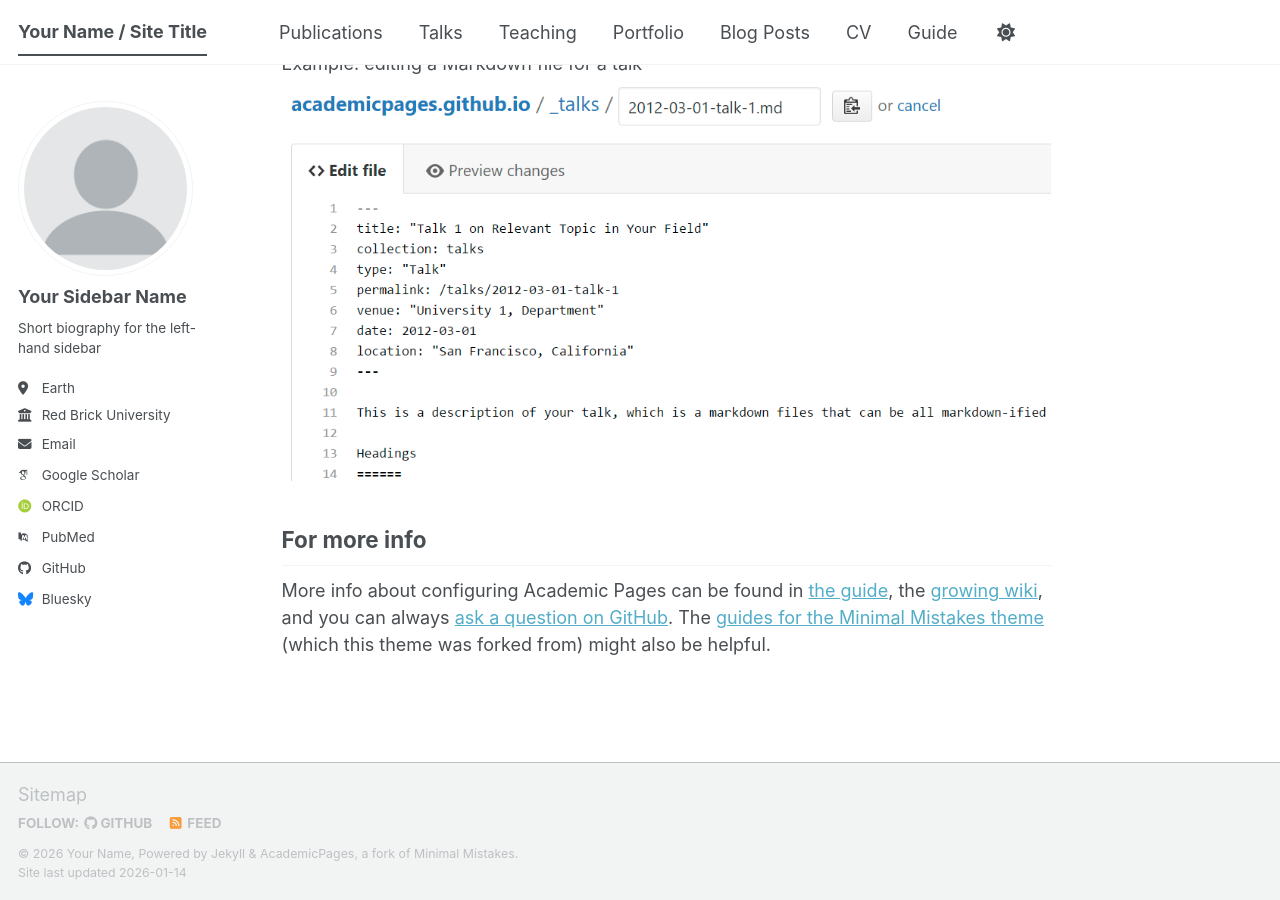
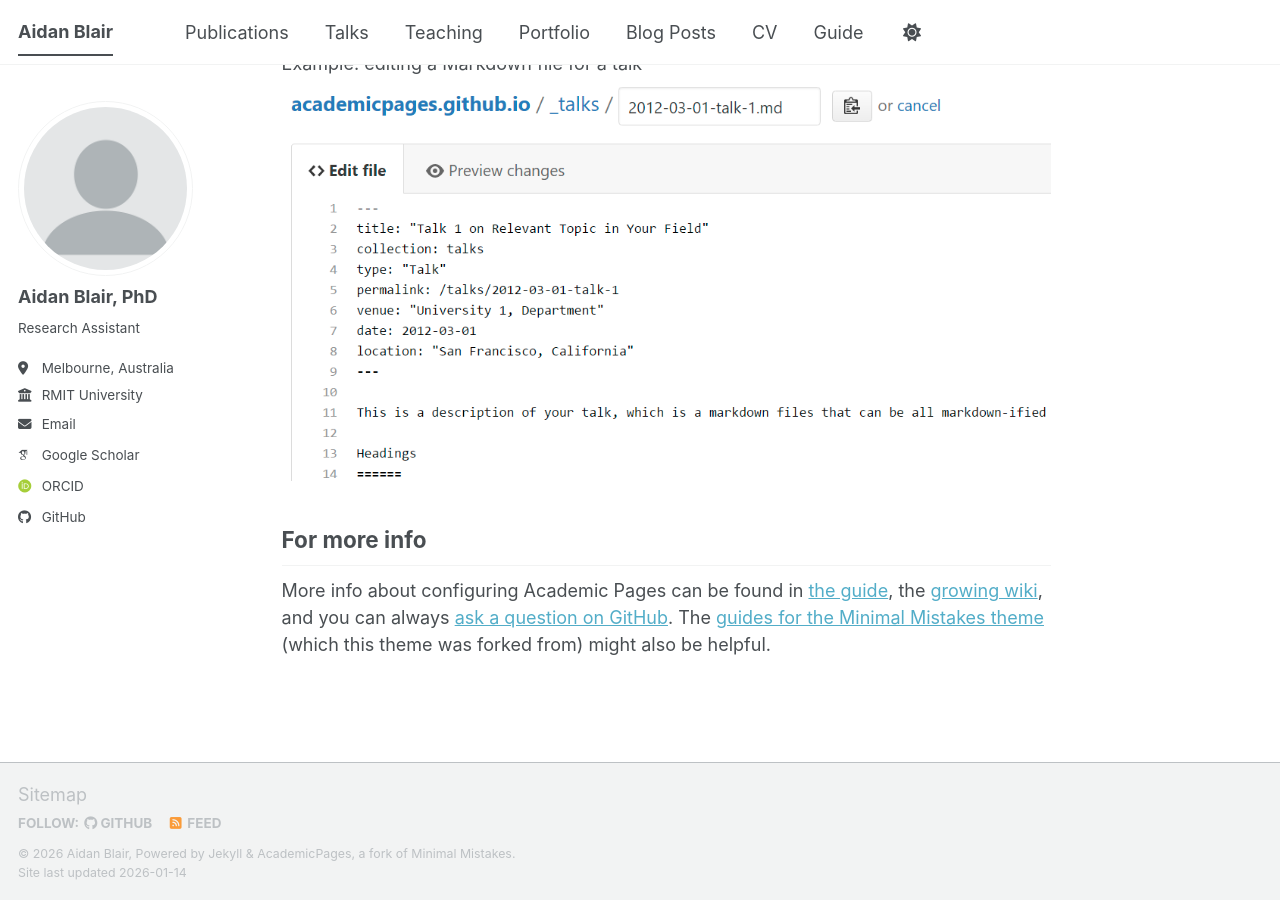
Before and after one commit to AidanBlair/AidanBlair.github.io, a Jekyll site: the page built from _pages/about.md, in a window 1280 px wide and 900 px high, scrolled down 2720 px. Built offline with Jekyll 4.4.1, drawn with Linux system fonts in a browser that asks for light colours; some web fonts are replaced; a script bundle is joined from its source files by our own code; library files that are not in the unit come from our copies.

Commit message:
Update _config.yml

```diff
--- a/_config.yml
+++ b/_config.yml
@@ -9,14 +9,14 @@
 # Basic Site Settings
 locale                   : "en-US"
 site_theme               : "default" # The available themes options are "default", "air", "sunrise", "mint", "dirt" and "contrast"
-title                    : "Your Name / Site Title"
+title                    : "Aidan Blair"
 title_separator          : "-"
-name                     : &name "Your Name"
-description              : &description "Your Name's academic portfolio"   # Update this with a general description of your site, this is the default if not overridden by a page
-url                      : https://academicpages.github.io # The base hostname & protocol for your site e.g. "https://[your GitHub username].github.io",
+name                     : &name "Aidan Blair"
+description              : &description "Aidan Blair's academic portfolio"   # Update this with a general description of your site, this is the default if not overridden by a page
+url                      : https://aidanblair.github.io # The base hostname & protocol for your site e.g. "https://[your GitHub username].github.io",
                                                            # or if you already have some other page hosted on Github then use "https://[your GitHub username].github.io/[Your Repo Name]"
 baseurl                  : "" # the subpath of your site, e.g. "/blog"
-repository               : "academicpages/academicpages.github.io"
+repository               : "AidanBlair/AidanBlair.github.io"
 
 # Site Author - The following control what appear as part of the author content on the side bar.
 #               If a field is blank the icon and link will not appear, otherwise it will be shown.
@@ -24,24 +24,24 @@ repository               : "academicpages/academicpages.github.io"
 author:
   # Biographic information
   avatar           : "profile.png"
-  name             : "Your Sidebar Name"
+  name             : "Aidan Blair, PhD"
   pronouns         : # example: "she/her"
-  bio              : "Short biography for the left-hand sidebar"
-  location         : "Earth"
-  employer         : "Red Brick University"
+  bio              : "Research Assistant"
+  location         : "Melbourne, Australia"
+  employer         : "RMIT University"
   uri              : # URL
-  email            : "none@example.org"
+  email            : "aidan.blair@rmit.edu.au"
 
   # Academic websites
   academia         : # URL
   arxiv            : # URL - Update with the correct link to your profile
-  googlescholar    : "https://scholar.google.com/citations?user=PS_CX0AAAAAJ"
+  googlescholar    : "https://scholar.google.com/citations?user=lMeqCpUAAAAJ"
   inspire-hep      : # URL
   impactstory      : # URL
-  orcid            : "https://orcid.org/yourorcidurl"
+  orcid            : "https://orcid.org/0000-0001-9411-5295"
   semantic         : # URL
   ssrn             : # URL
-  pubmed           : "https://www.ncbi.nlm.nih.gov/pubmed/?term=john+snow"
+  pubmed           : # URL
   researchgate     : # URL
   scopus           : # URL
   zotero           : # URL
@@ -51,13 +51,13 @@ author:
   bitbucket        : # Username - Update with your username on the site
   codepen          : # Username
   dribbble         : # Username
-  github           : "academicpages"
+  github           : "AidanBlair"
   kaggle           : # Username
   stackoverflow    : # User number or user number and name (i.e., use "1" or "1/jeff-atwood")
 
   # Social media
   artstation       : # Username
-  bluesky          : "bsky.app" # Replace this with you Bluesky username
+  bluesky          : # Replace this with you Bluesky username
   facebook         : # Username
   flickr           : # Username
   foursquare       : # Username
@@ -138,7 +138,7 @@ yandex_site_verification :
 
 # Social Sharing
 twitter:
-  username               : &twitter
+  username               :
 facebook:
   username               :
   app_id                 :
```
